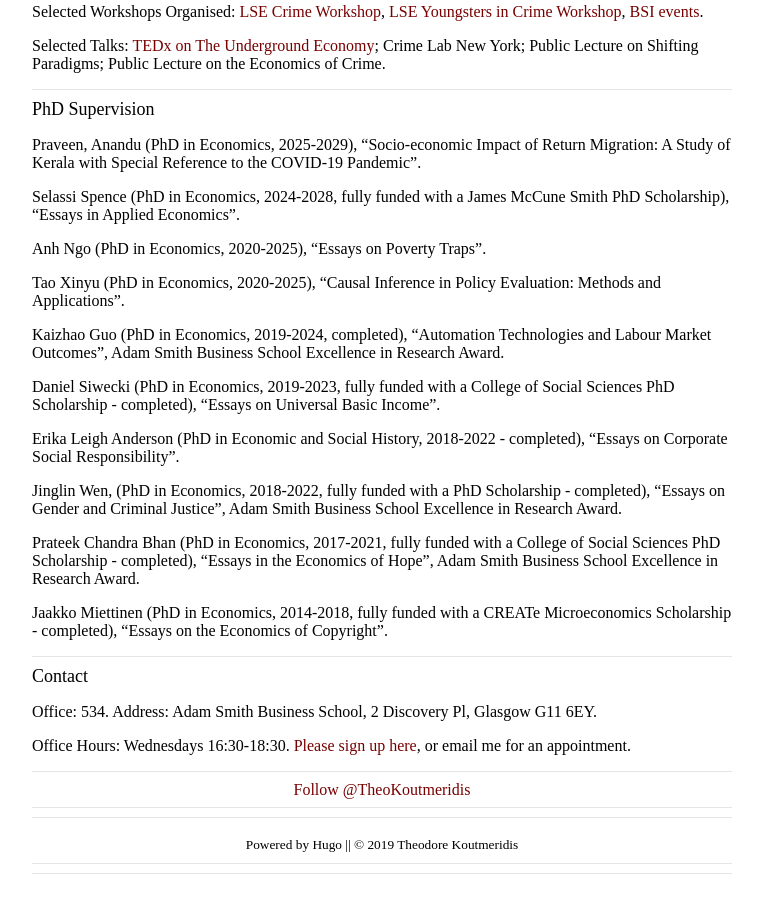
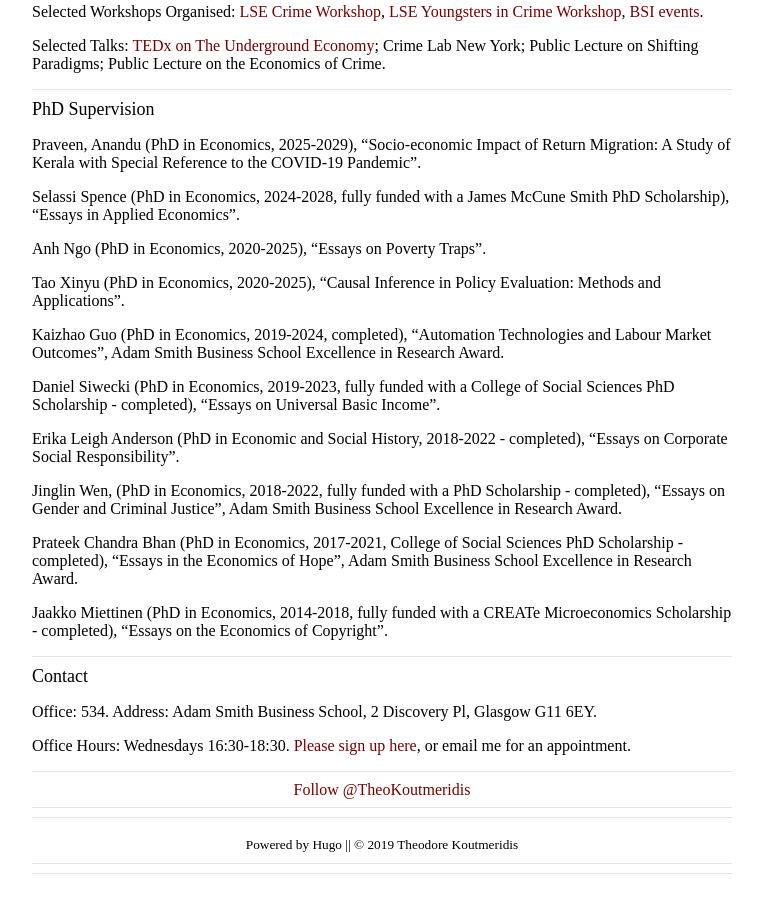
Before and after one commit to koutmeridis/koutmeridis.github.io, a Jekyll site: the page built from index.md, in a window 1280 px wide and 900 px high, scrolled down 2009 px. Shown: the whole window, without its empty margins (258-1021 px from the left). Built offline with Jekyll 4.4.1, drawn with Linux system fonts in a browser that asks for light colours; comment, search, counter and statistics services are not loaded.

Commit message:
Update index.md

```diff
--- a/index.md
+++ b/index.md
@@ -103,7 +103,7 @@ Erika Leigh Anderson (PhD in Economic and Social History, 2018-2022 - completed)
 
 Jinglin Wen, (PhD in Economics, 2018-2022, fully funded with a PhD Scholarship - completed), "Essays on Gender and Criminal Justice", Adam Smith Business School Excellence in Research Award.
 
-Prateek Chandra Bhan (PhD in Economics, 2017-2021, fully funded with a College of Social Sciences PhD Scholarship - completed), "Essays in the Economics of Hope", Adam Smith Business School Excellence in Research Award.
+Prateek Chandra Bhan (PhD in Economics, 2017-2021, College of Social Sciences PhD Scholarship - completed), "Essays in the Economics of Hope", Adam Smith Business School Excellence in Research Award.
 
 Jaakko Miettinen (PhD in Economics, 2014-2018, fully funded with a CREATe Microeconomics Scholarship - completed), "Essays on the Economics of Copyright".
 
```
